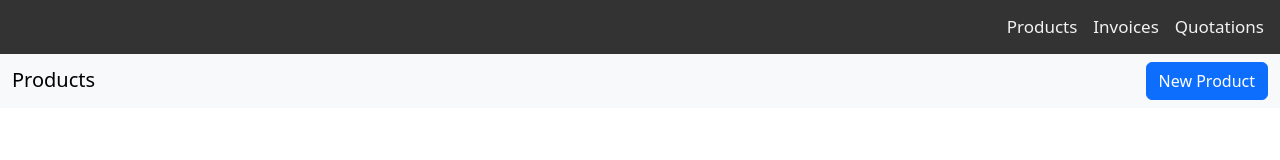
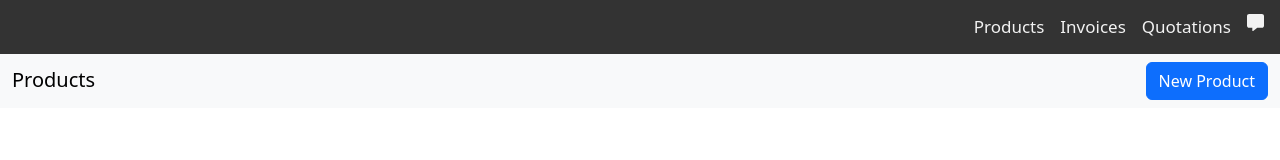
Before and after one commit to Simphiwekona/admin-portal-frontend, a React (Create React App) app: page /products in a window 1280 px wide. Shown: the top 160 px of the page. Built offline with nearby package versions, Linux system fonts and the light colour scheme; no server answers.

Commit message:
Fontawesome functionality

```diff
--- a/package.json
+++ b/package.json
@@ -4,6 +4,8 @@
   "private": true,
   "dependencies": {
     "@fortawesome/fontawesome-svg-core": "^6.5.1",
+    "@fortawesome/free-brands-svg-icons": "^6.5.1",
+    "@fortawesome/free-regular-svg-icons": "^6.5.1",
     "@fortawesome/free-solid-svg-icons": "^6.5.1",
     "@fortawesome/react-fontawesome": "^0.2.0",
     "@testing-library/jest-dom": "^5.17.0",
--- a/src/App.js
+++ b/src/App.js
@@ -8,6 +8,7 @@ import Home from './pages/Home.jsx';
 import Login from './pages/Login.jsx';
 import Analytics from './pages/Analytics.jsx';
 import SignUp from './pages/Signup.jsx';
+import Message from './pages/Message.jsx';
 
 
 const App = () => {
@@ -27,6 +28,8 @@ const App = () => {
             <Route path='/login' element={<Login />} />
             <Route path='/analytics' element={<Analytics />} />
             <Route path='/signup' element={<SignUp />} />
+            <Route path='/message' element={<Message />} />
+
           </Routes>
         </div>
       </Router>
--- a/src/components/Navbar.js
+++ b/src/components/Navbar.js
@@ -1,9 +1,12 @@
 import { Link } from 'react-router-dom';
+import { FontAwesomeIcon } from '@fortawesome/react-fontawesome'
+import { faMessage } from '@fortawesome/free-solid-svg-icons'
 import './Component.css';
 
 function Navbar(){
     return(
         <div className='navigation'>
+            <Link to='/message' className='nav'><FontAwesomeIcon icon={faMessage} /></Link>
             <Link to="/quote" className='nav'>Quotations</Link>
             <Link to="/invoice" className='nav'>Invoices</Link>
             <Link to="/products" className='nav'>Products</Link>
--- /dev/null
+++ b/src/pages/Message.jsx
@@ -0,0 +1,7 @@
+const Message = () => {
+
+    return(
+        <h1>Message Page</h1>
+    )
+}
+export default Message;
```
Also changed, not shown: 1 other file (tests, documents, lock files or other folders).
